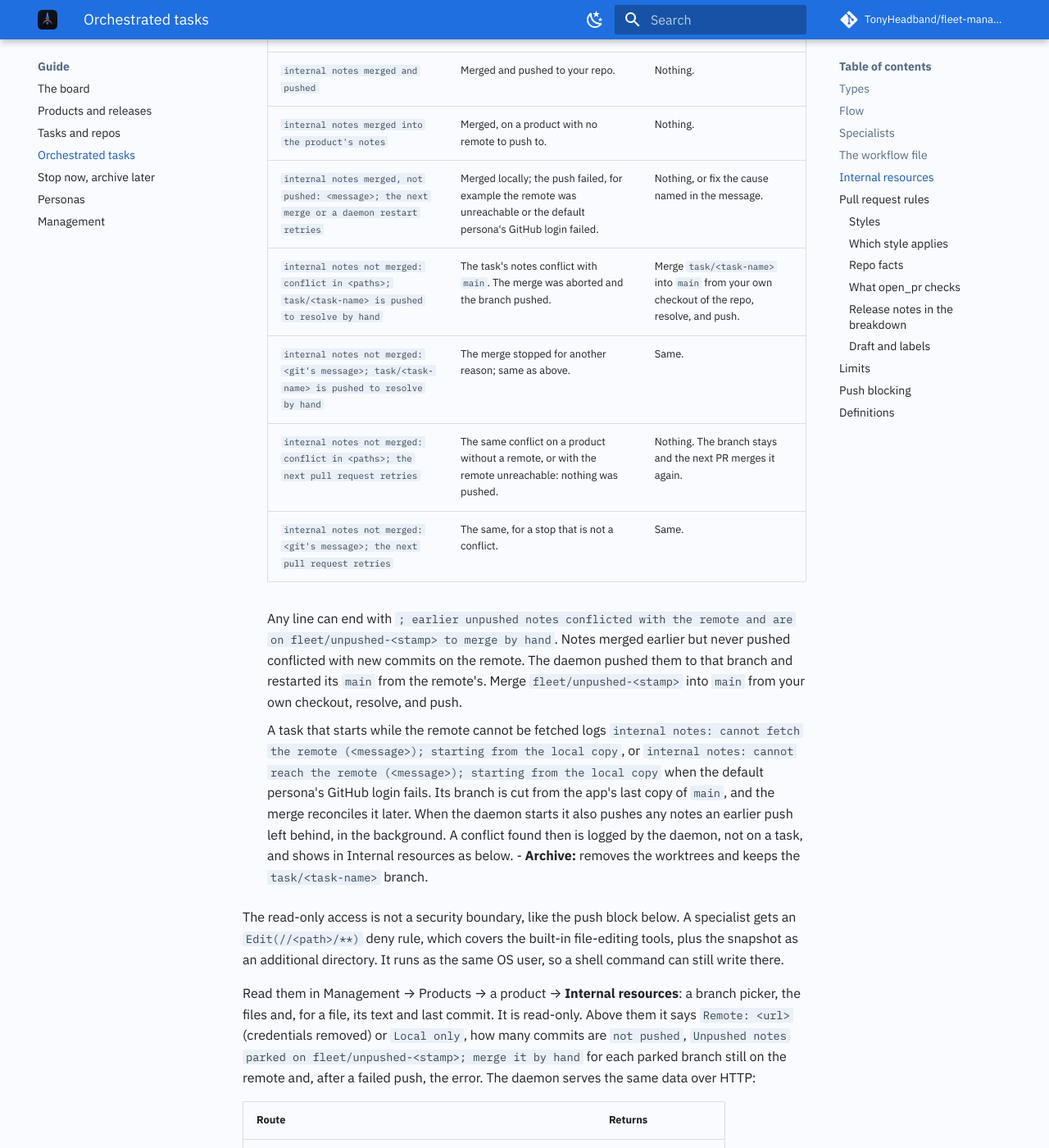
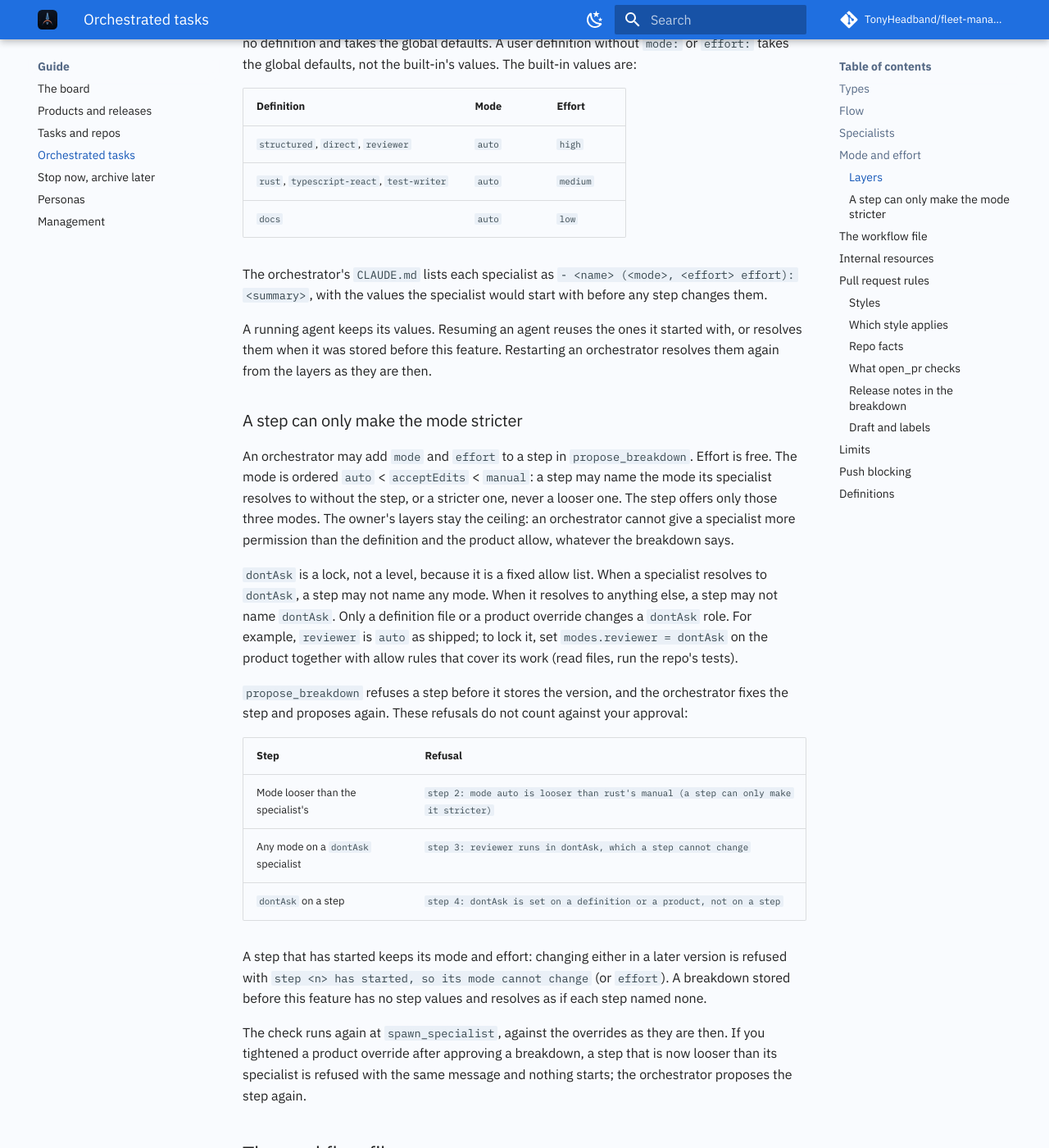
Before and after one commit to TonyHeadband/fleet-manager, an MkDocs documentation site: the page built from docs/guide/orchestrated-tasks.md, in a window 1280 px wide and 1400 px high, scrolled down 2639 px. Shown: the whole window at 82% size. Built offline with MkDocs 1.6.1 and Material for MkDocs 9.7.7, drawn with Linux system fonts in a browser that asks for light colours; comment, search, counter and statistics services are not loaded; some of the changed text lies outside the part shown.

Commit message:
docs: permission mode and effort per agent
Co-Authored-By: Claude Sonnet 5.5 <noreply@anthropic.com>

```diff
--- a/docs/guide/orchestrated-tasks.md
+++ b/docs/guide/orchestrated-tasks.md
@@ -52,6 +52,85 @@ orchestrated task is refused: `every specialist is hidden or does not load: unhi
 The daemon serves the list as `hidden_specialists` on each product, and replaces it with
 `PUT /api/products/{id}/hidden-specialists` (`{"hidden": ["<name>", …]}`); a name that is not a specialist that loads
 is refused with 400.
+
+## Mode and effort
+
+Every agent starts with an explicit permission mode and effort, so a `structured` orchestrator planning a feature
+and a `docs` specialist fixing a typo no longer both take whatever your Claude settings default to. The daemon passes
+`--permission-mode` and `--effort` on every start, and the side panel shows both next to the model.
+
+**Modes.** Whoever decides on a tool the agent is not already allowed to use:
+
+| Mode | Decides |
+| --- | --- |
+| `auto` | A classifier: routine work goes through, risky actions (external writes, destructive ones, credentials) are blocked |
+| `acceptEdits` | Edits in the working folders go through; you approve everything else |
+| `manual` | You, every time |
+| `dontAsk` | Nobody: the allow list runs and everything else is refused on the spot |
+
+**Efforts** are `low`, `medium`, `high`, `xhigh` and `max`.
+
+`plan` and `bypassPermissions` are refused wherever a mode can be set (config, a definition, a product override),
+with a message naming the allowed modes, for example `mode plan is not allowed (auto, acceptEdits, manual, dontAsk)`.
+A definition file with one is listed with that error in Management and does not stop the others from loading.
+
+### Layers
+
+The values are resolved when an agent starts. The nearest layer that sets one wins:
+
+| Layer | Mode | Effort |
+| --- | --- | --- |
+| Global default: `config.toml` or Settings → General | `default_mode`, default `auto` | `default_effort`, default `medium` |
+| Definition front matter | `mode:` | `effort:` |
+| Product override: Management → Products → Overrides | section `modes`, key = definition name | section `efforts`, key = definition name |
+| Step in the breakdown, specialists only | Stricter only; locked by `dontAsk` | Any level |
+
+An orchestrator resolves through the first three layers: its type is the definition. A solo agent has no definition
+and takes the global defaults. A user definition without `mode:` or `effort:` takes the global defaults, not the
+built-in's values. The built-in values are:
+
+| Definition | Mode | Effort |
+| --- | --- | --- |
+| `structured`, `direct`, `reviewer` | `auto` | `high` |
+| `rust`, `typescript-react`, `test-writer` | `auto` | `medium` |
+| `docs` | `auto` | `low` |
+
+The orchestrator's `CLAUDE.md` lists each specialist as `- <name> (<mode>, <effort> effort): <summary>`, with the
+values the specialist would start with before any step changes them.
+
+A running agent keeps its values. Resuming an agent reuses the ones it started with, or resolves them when it was
+stored before this feature. Restarting an orchestrator resolves them again from the layers as they are then.
+
+### A step can only make the mode stricter
+
+An orchestrator may add `mode` and `effort` to a step in `propose_breakdown`. Effort is free. The mode is ordered
+`auto` < `acceptEdits` < `manual`: a step may name the mode its specialist resolves to without the step, or a
+stricter one, never a looser one. The step offers only those three modes. The owner's layers stay the ceiling: an
+orchestrator cannot give a specialist more permission than the definition and the product allow, whatever the
+breakdown says.
+
+`dontAsk` is a lock, not a level, because it is a fixed allow list. When a specialist resolves to `dontAsk`, a step
+may not name any mode. When it resolves to anything else, a step may not name `dontAsk`. Only a definition file or a
+product override changes a `dontAsk` role. For example, `reviewer` is `auto` as shipped; to lock it, set
+`modes.reviewer = dontAsk` on the product together with allow rules that cover its work (read files, run the repo's
+tests).
+
+`propose_breakdown` refuses a step before it stores the version, and the orchestrator fixes the step and proposes
+again. These refusals do not count against your approval:
+
+| Step | Refusal |
+| --- | --- |
+| Mode looser than the specialist's | `step 2: mode auto is looser than rust's manual (a step can only make it stricter)` |
+| Any mode on a `dontAsk` specialist | `step 3: reviewer runs in dontAsk, which a step cannot change` |
+| `dontAsk` on a step | `step 4: dontAsk is set on a definition or a product, not on a step` |
+
+A step that has started keeps its mode and effort: changing either in a later version is refused with
+`step <n> has started, so its mode cannot change` (or `effort`). A breakdown stored before this feature has no step
+values and resolves as if each step named none.
+
+The check runs again at `spawn_specialist`, against the overrides as they are then. If you tightened a product
+override after approving a breakdown, a step that is now looser than its specialist is refused with the same message
+and nothing starts; the orchestrator proposes the step again.
 
 ## The workflow file
 
@@ -297,5 +376,5 @@ Definitions live in the binary (built-ins, read-only) plus your files in `fleet/
 [config folder](../getting-started/install.md#where-your-data-lives)
 (`orchestrators/`, `specialists/`, `skills/`, `pr-styles/`); a user file with a built-in's name overrides it and keeps
 its own text: it has no internal-resources wording unless you add it. Edit them in
-Management: see [Management](management.md). A definition can set a `model:`; see
-[Models](management.md#models).
+Management: see [Management](management.md). A definition can set a `model:`, a `mode:` and an `effort:`; see
+[Models](management.md#models) and [Mode and effort](#mode-and-effort).
```
Also changed, not shown: docs/guide/management.md (+7 -3 lines), packaging/changes/unreleased.md (+1 -0 lines), 1 other file.
